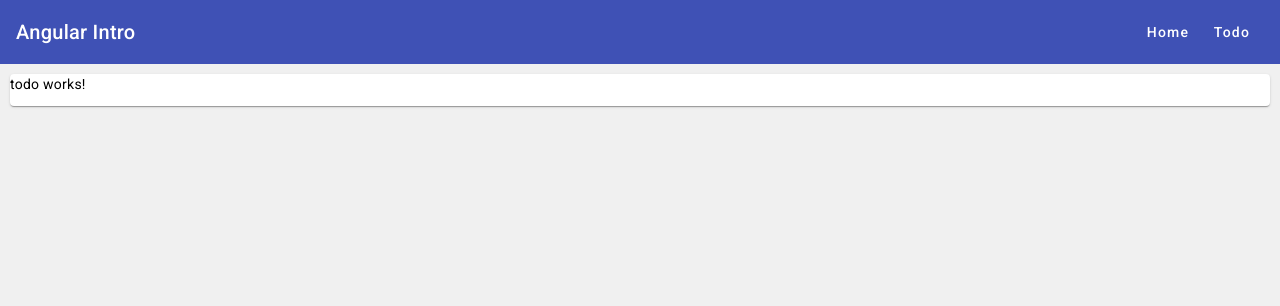
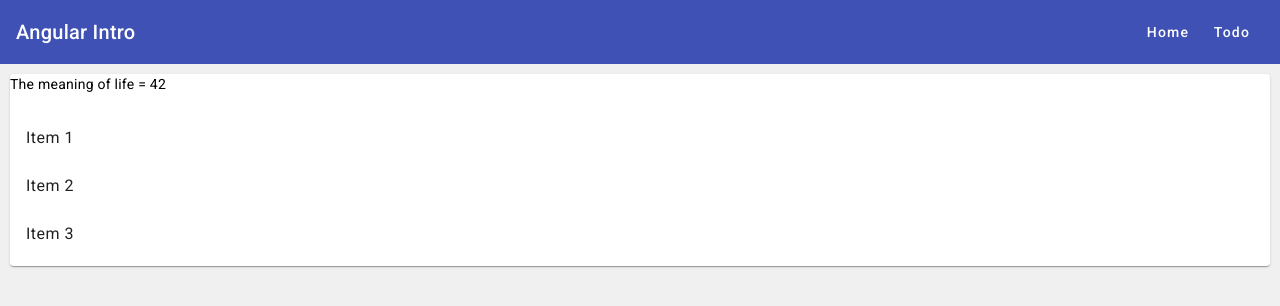
Before and after one commit to clark7b/angular-intro-2, an Angular app: page /todo in a window 1280 px wide. Shown: the top 306 px of the page. Built offline with nearby package versions, Linux system fonts and the light colour scheme.

Commit message:
Data Binding / intro to angle brackets embeded data from code in html

```diff
--- a/src/app/app.module.ts
+++ b/src/app/app.module.ts
@@ -9,6 +9,8 @@
 import { MatToolbarModule } from '@angular/material/toolbar';
 import { MatButtonModule } from '@angular/material/button';
 import { MatCardModule } from '@angular/material/card';
+import {MatListModule} from '@angular/material/list';
+
 
 
 
@@ -20,6 +22,7 @@
     TodoComponent
   ],
   imports: [
+    MatListModule,
     MatToolbarModule,
     MatButtonModule,
     MatCardModule,
--- a/src/app/todo/todo.component.html
+++ b/src/app/todo/todo.component.html
@@ -1,5 +1,10 @@
 <mat-card style="
 margin: 10px;
 ">
-    <p>todo works!</p>
+    <p>{{title}} {{6*7}}</p>
+    <mat-list role="list">
+        <mat-list-item role="listitem">Item 1</mat-list-item>
+        <mat-list-item role="listitem">Item 2</mat-list-item>
+        <mat-list-item role="listitem">Item 3</mat-list-item>
+    </mat-list>
 </mat-card>
--- a/src/app/todo/todo.component.ts
+++ b/src/app/todo/todo.component.ts
@@ -7,4 +7,6 @@
 })
 export class TodoComponent {
 
+  title:string = 'The meaning of life = ';
+
 }
```
